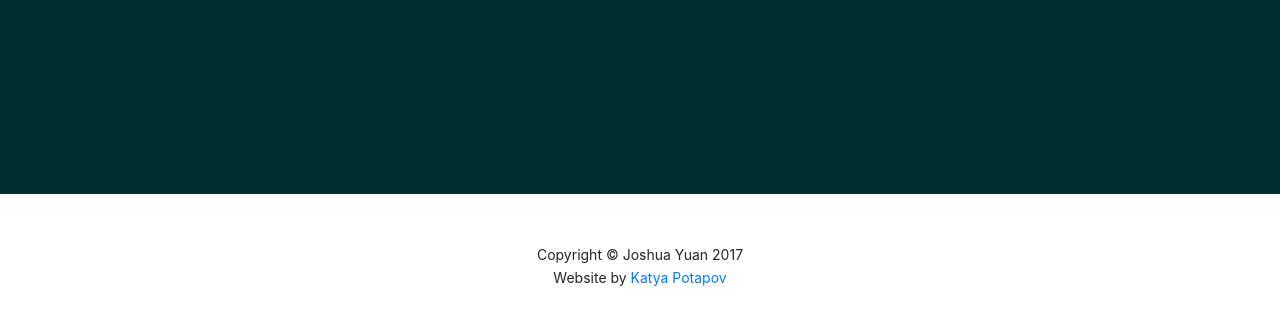
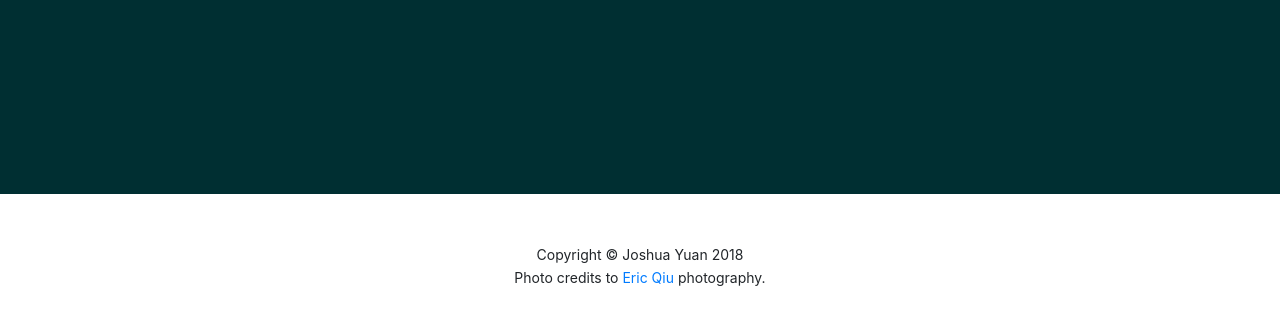
Before and after one commit to joshyuan360/PersonalWebsite, a website with bundled scripts: page index.html in a window 1280 px wide. Shown: the part 5520-5845 px from the top of the page. Built offline with nearby package versions, Linux system fonts and the light colour scheme; files whose address does not match are found by name.

Commit message:
give eric photo creds

```diff
--- a/index.html
+++ b/index.html
@@ -360,8 +360,8 @@
 	<!-- Footer -->
 	<footer>
 		<div class="container text-center">
-			<p>Copyright &copy; Joshua Yuan 2017</p>
-			<p>Website by <a href="http://katyapotapov.com/" target="_blank">Katya Potapov</a></p>
+			<p>Copyright &copy; Joshua Yuan 2018</p>
+			<p>Photo credits to <a href="http://ericqiu.io" target="_blank">Eric Qiu </a>photography.</p>
 		</div>
 	</footer>
 
```
